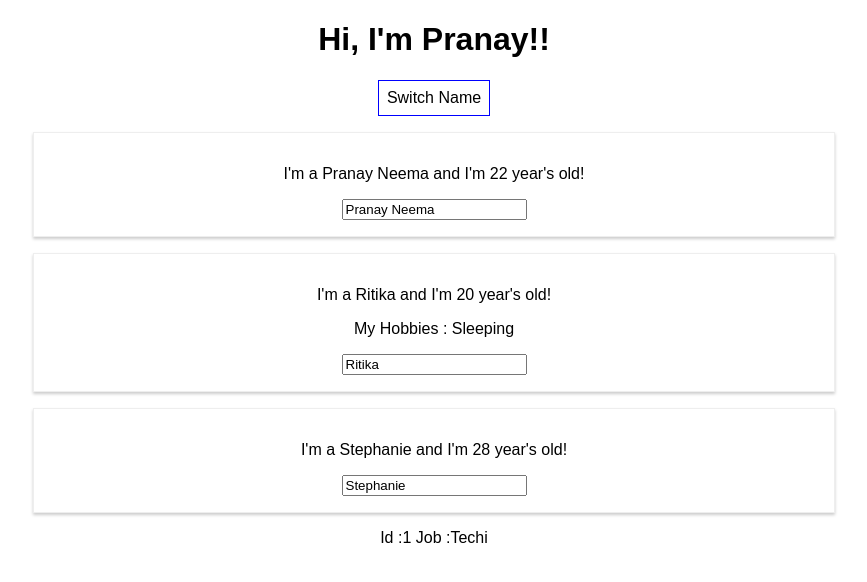
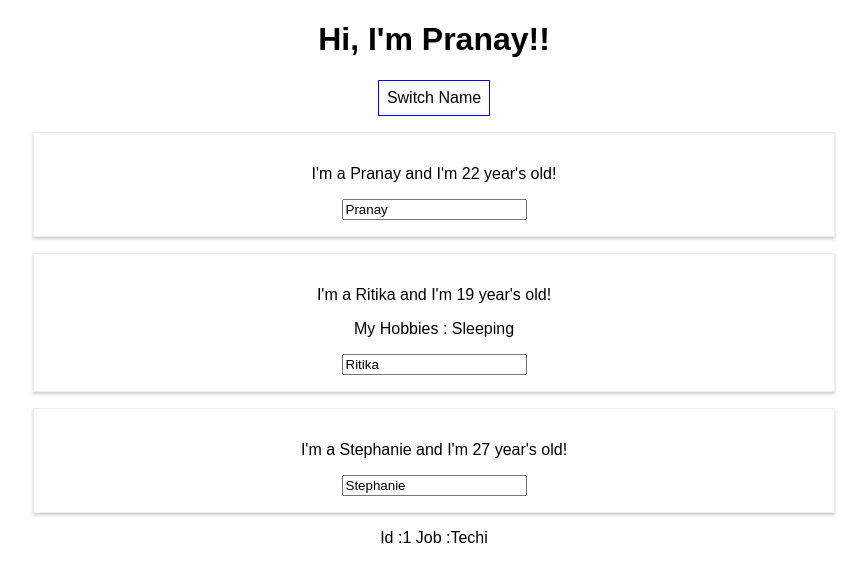
Before and after one commit to pranayneema23/React-Learning, a React (Create React App) app in the folder react-complete-guide/: page / in a window 1280 px wide. Both pictures are taken after a click on the button "Switch Name". Shown: the top 582 px of the page, without its empty margins (206-1073 px from the left). Built offline with nearby package versions, Linux system fonts and the light colour scheme.

Commit message:
Render content conditionaly

```diff
--- a/react-complete-guide/src/App.js
+++ b/react-complete-guide/src/App.js
@@ -47,7 +47,8 @@ class App extends Component {
       {name: 'Ritika', age: 19},
       {name: 'Stephanie', age: 27}
     ],
-    otherObject: [{id: 1, Job: 'Techi'}]
+    otherObject: [{id: 1, Job: 'Techi'}],
+    showPerson: false
   }
 
   switchNameHandler = (newName) => {
@@ -70,6 +71,11 @@ class App extends Component {
     })
   }
 
+  togglePersonHandler = () =>{
+    const toggleState = this.state.showPerson;
+    this.setState({showPerson: !toggleState})
+  }
+
   render() {
 
     const style = {
@@ -85,7 +91,10 @@ class App extends Component {
         <h1>Hi, I'm Pranay!!</h1>
         <button
         style={style}
-        onClick={() => this.switchNameHandler('Pranay Neema')}>Switch Name</button>
+        onClick={this.togglePersonHandler}>Switch Name</button>
+        {
+          this.state.showPerson ?
+          <div>
             <Person
               name={this.state.persons[0].name}
               age={this.state.persons[0].age}/>
@@ -97,6 +106,9 @@ class App extends Component {
             <Person
               name={this.state.persons[2].name}
               age={this.state.persons[2].age}/>
+              </div>
+              : null
+        }
         <p>Id :{this.state.otherObject[0].id} Job :{this.state.otherObject[0].Job}</p>
       </div>
     );
```
Lines whose indentation alone changed are shown as unchanged.
